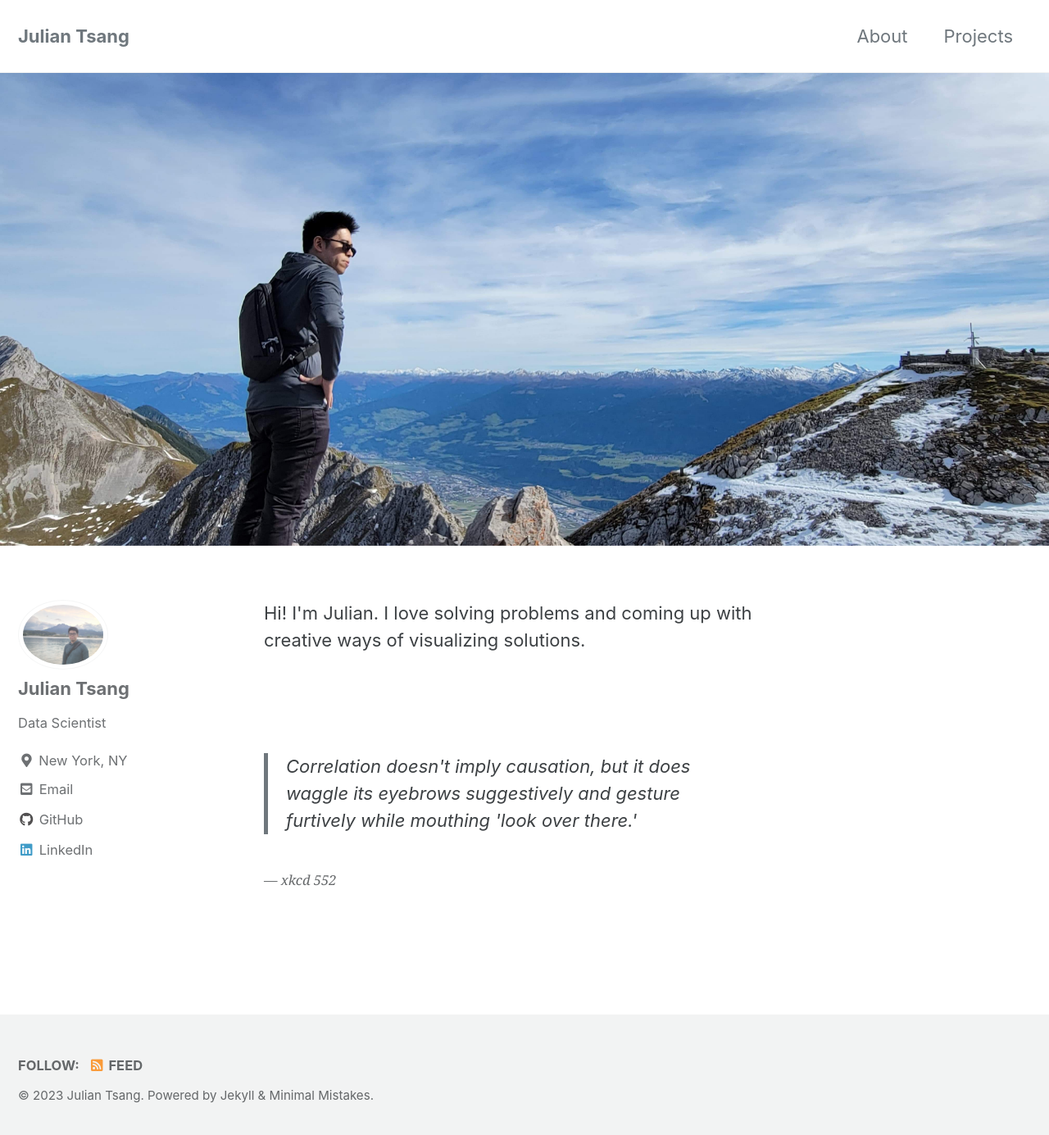
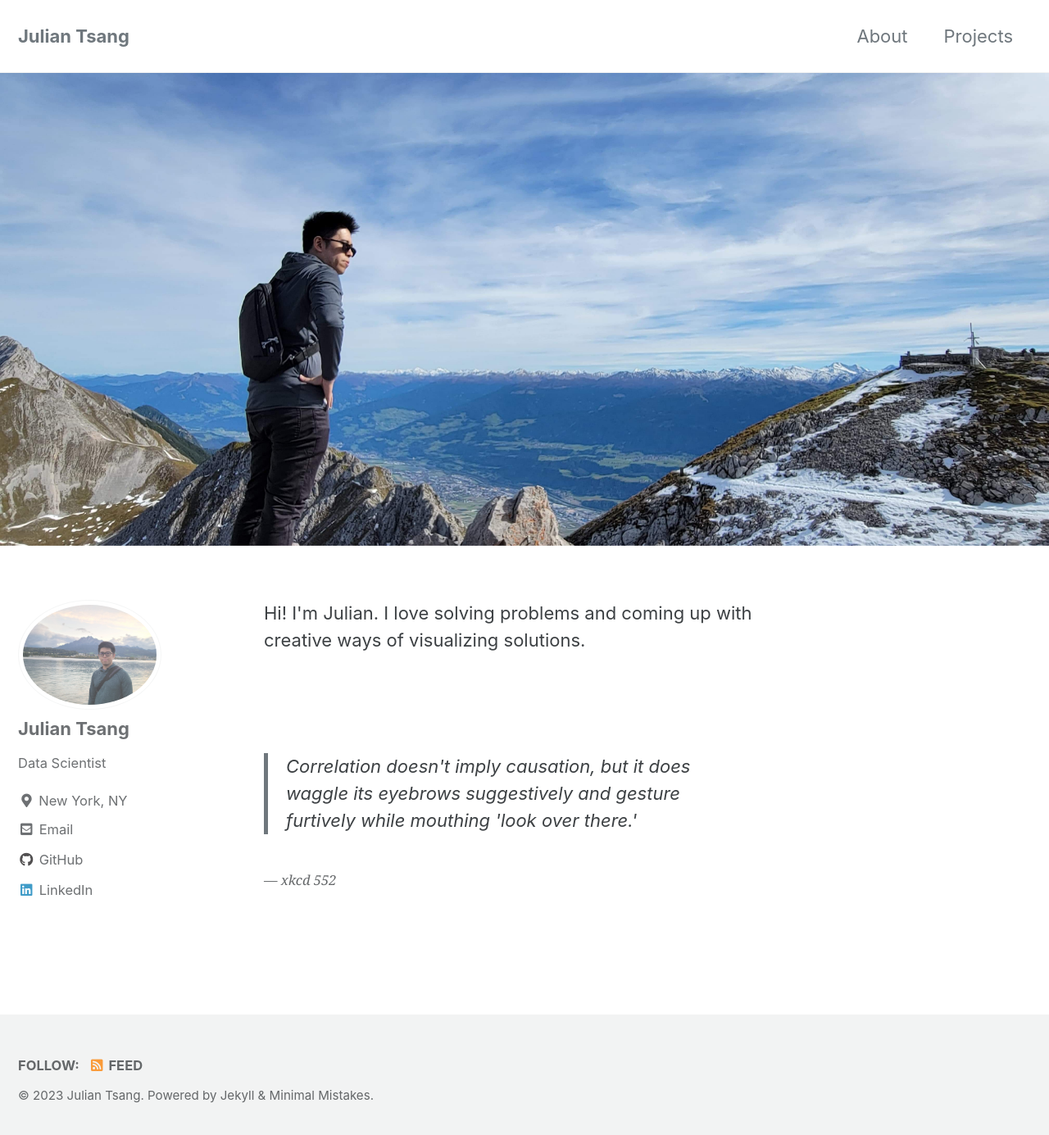
Before and after one commit to juliantsang1/juliantsang1.github.io, a Jekyll site: the page built from index.html, in a window 1280 px wide and 1392 px high. Shown: the top 1385 px of the window at 82% size. Built offline with Jekyll 4.4.1, drawn with Linux system fonts in a browser that asks for light colours; cached includes are drawn as plain includes; the list of posts is cut into pages by our own code.

Commit message:
playing with avatar scss settings

```diff
--- a/_sass/minimal-mistakes/_sidebar.scss
+++ b/_sass/minimal-mistakes/_sidebar.scss
@@ -117,8 +117,8 @@
 .author__avatar {
   display: table-cell;
   vertical-align: top;
-  width: 36px;
-  height: 36px;
+  width: 80px; //36px;
+  height: 80px; //36px;
 
   @include breakpoint($large) {
     display: block;
@@ -127,7 +127,7 @@
   }
 
   img {
-    max-width: 110px;
+    max-width: 175px; //110px;
     border-radius: 50%;
 
     @include breakpoint($large) {
```
Also changed, not shown: images/profilepic2.JPG.
